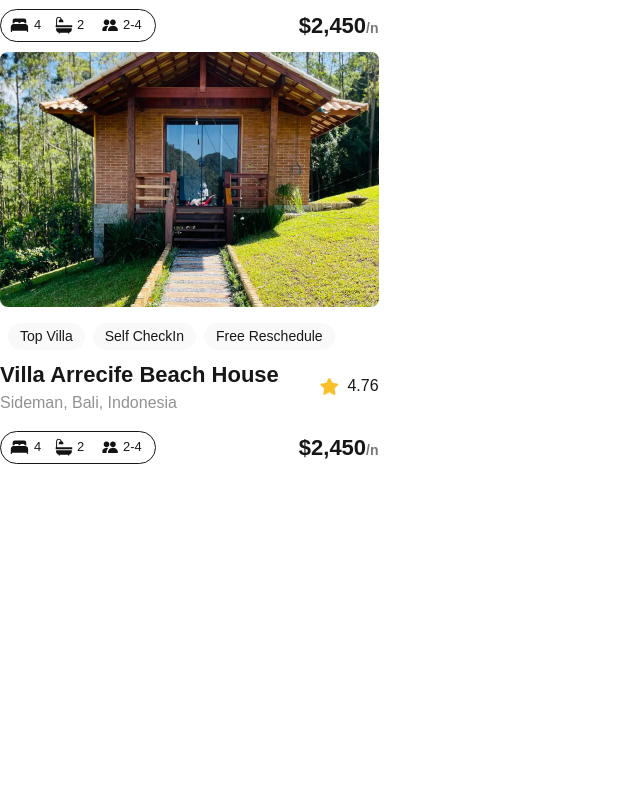
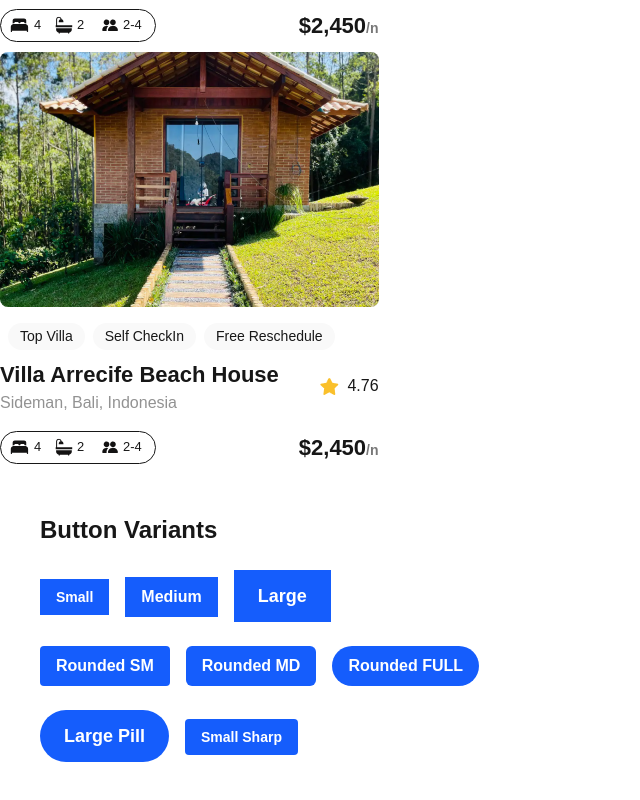
Before and after one commit to Hug0-Boss/alx-project-0x00-setup, a Next.js app in the folder alx-project-0x00/: page /landing in a window 1280 px wide. Shown: the part 1242-2042 px from the top of the page, without its empty margins (0-640 px from the left). Before the commit the page ends 1716 px from the top, so only its background shows below. Built offline with nearby package versions, Linux system fonts and the light colour scheme.

Commit message:
updated commit

```diff
--- /dev/null
+++ b/alx-project-0x00/components/Button.tsx
@@ -0,0 +1,15 @@
+// components/Button.tsx
+import React from "react";
+import { ButtonProps } from "../interfaces";
+
+const Button: React.FC<ButtonProps> = ({ title, styles }) => {
+    return (
+        <button
+            className={`px-4 py-2 font-semibold text-white bg-blue-600 hover:bg-blue-700 transition ${styles}`}
+        >
+            {title}
+        </button>
+    );
+};
+
+export default Button;
--- /dev/null
+++ b/alx-project-0x00/interfaces/index.ts
@@ -0,0 +1,11 @@
+
+export interface PillProps {
+  title: string
+}
+
+// interfaces/index.ts
+
+export interface ButtonProps {
+  title: string;
+  styles?: string; // optional: styles passed from parent
+}
--- a/alx-project-0x00/interfaces/index.tsx
+++ /dev/null
@@ -1,3 +0,0 @@
-export interface PillProps {
-  title: string
-}
--- a/alx-project-0x00/pages/landing.tsx
+++ b/alx-project-0x00/pages/landing.tsx
@@ -1,4 +1,5 @@
 import Card from "@/components/Card"
+import Button from "../components/Button";
 
 const Landing: React.FC = () => {
     return (
@@ -9,6 +10,30 @@ const Landing: React.FC = () => {
             <Card />
             <Card />
             <Card />
+
+            <div className="p-10 space-y-6">
+                <h1 className="text-2xl font-bold">Button Variants</h1>
+
+                {/* SIZE VARIANTS */}
+                <div className="space-x-4">
+                    <Button title="Small" styles="text-sm px-2 py-1" />
+                    <Button title="Medium" styles="text-base px-4 py-2" />
+                    <Button title="Large" styles="text-lg px-6 py-3" />
+                </div>
+
+                {/* SHAPE VARIANTS */}
+                <div className="space-x-4">
+                    <Button title="Rounded SM" styles="rounded-sm" />
+                    <Button title="Rounded MD" styles="rounded-md" />
+                    <Button title="Rounded FULL" styles="rounded-full" />
+                </div>
+
+                {/* COMBINED EXAMPLES */}
+                <div className="space-x-4">
+                    <Button title="Large Pill" styles="text-lg px-6 py-3 rounded-full" />
+                    <Button title="Small Sharp" styles="text-sm px-2 py-1 rounded-sm" />
+                </div>
+            </div>
         </div>
     )
 }
```
